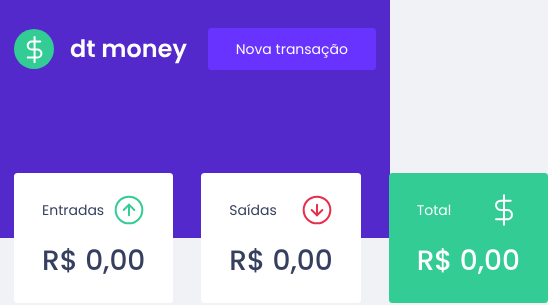
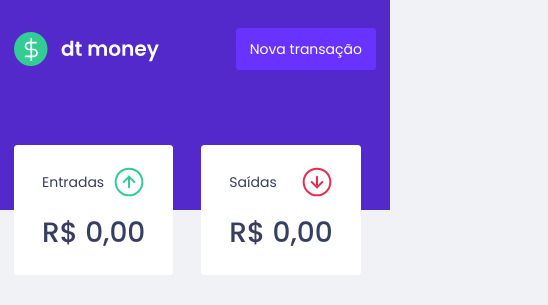
Before and after one commit to raphaeldevs/dtmoney, a React (Create React App) app: page / in a window 390 px wide. Shown: the top 305 px of the page, 548 px wide, since content can reach past the window. Built offline with nearby package versions, Linux system fonts and the light colour scheme; no server answers; what miragejs would draw is missing.

Commit message:
feat: responsive layout

```diff
--- a/src/components/Header/styles.ts
+++ b/src/components/Header/styles.ts
@@ -1,8 +1,8 @@
-import styled from 'styled-components'
+import styled from 'styled-components';
 
 export const Container = styled.header`
   background: var(--blue);
-`
+`;
 
 export const Content = styled.div`
   max-width: 1120px;
@@ -12,26 +12,56 @@ export const Content = styled.div`
   justify-content: space-between;
 
   margin: 0 auto;
-  padding: 2rem 1rem 12rem;
+  padding: 2rem 1rem 10rem;
+
+  img {
+    width: 40%;
+  }
 
   button {
     height: 3rem;
 
-    padding: 0 2rem;
+    padding: 0 1rem;
 
     font-size: 1rem;
 
-    color: #FFF;
+    color: #fff;
 
     background: var(--blue-light);
 
     border: 0;
     border-radius: 0.25rem;
 
-    transition: filter .3s ease;
+    transition: filter 0.3s ease;
 
     &:hover {
-      filter: brightness(0.9)
+      filter: brightness(0.9);
     }
   }
-`
+
+  @media (min-width: 600px) {
+    img {
+      width: auto;
+    }
+
+    button {
+      padding: 0 2rem;
+    }
+  }
+
+  @media (max-width: 280px) {
+    flex-direction: column;
+
+    padding-bottom: 6rem;
+
+    img {
+      width: 100%;
+    }
+
+    button {
+      width: 100%;
+
+      margin-top: 1rem;
+    }
+  }
+`;
--- a/src/components/Summary/styles.ts
+++ b/src/components/Summary/styles.ts
@@ -1,4 +1,4 @@
-import styled from 'styled-components'
+import styled from 'styled-components';
 
 export const Container = styled.div`
   display: grid;
@@ -8,8 +8,9 @@ export const Container = styled.div`
 
   transform: translateY(-50%);
 
+  overflow-x: auto;
+
   div {
-
     padding: 1.5rem 2rem;
 
     border-radius: 0.25rem;
@@ -39,6 +40,12 @@ export const Container = styled.div`
       font-size: 2rem;
 
       line-height: 3rem;
+
+      white-space: nowrap;
     }
   }
-`
+
+  @media (max-width: 280px) {
+    grid-template-columns: repeat(3, 100%);
+  }
+`;
--- a/src/components/TransactionsTable/styles.ts
+++ b/src/components/TransactionsTable/styles.ts
@@ -1,7 +1,7 @@
 import styled from 'styled-components'
 
 export const Container = styled.div`
-  /* margin-top: 2rem; */
+  overflow-x: auto;
 
   table {
     width: 100%;
@@ -16,7 +16,6 @@ export const Container = styled.div`
       color: var(--text-body);
 
       line-height: 1.5rem;
-
     }
 
     td {
```
